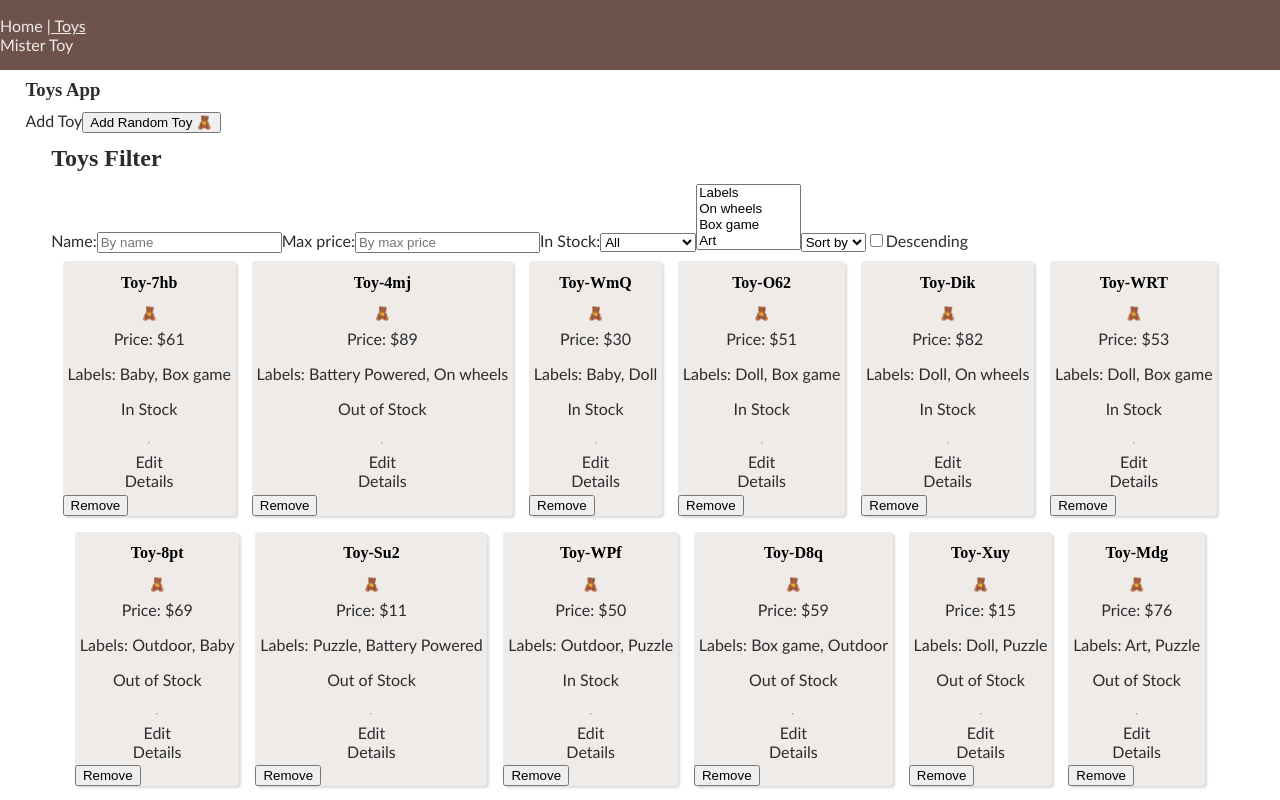
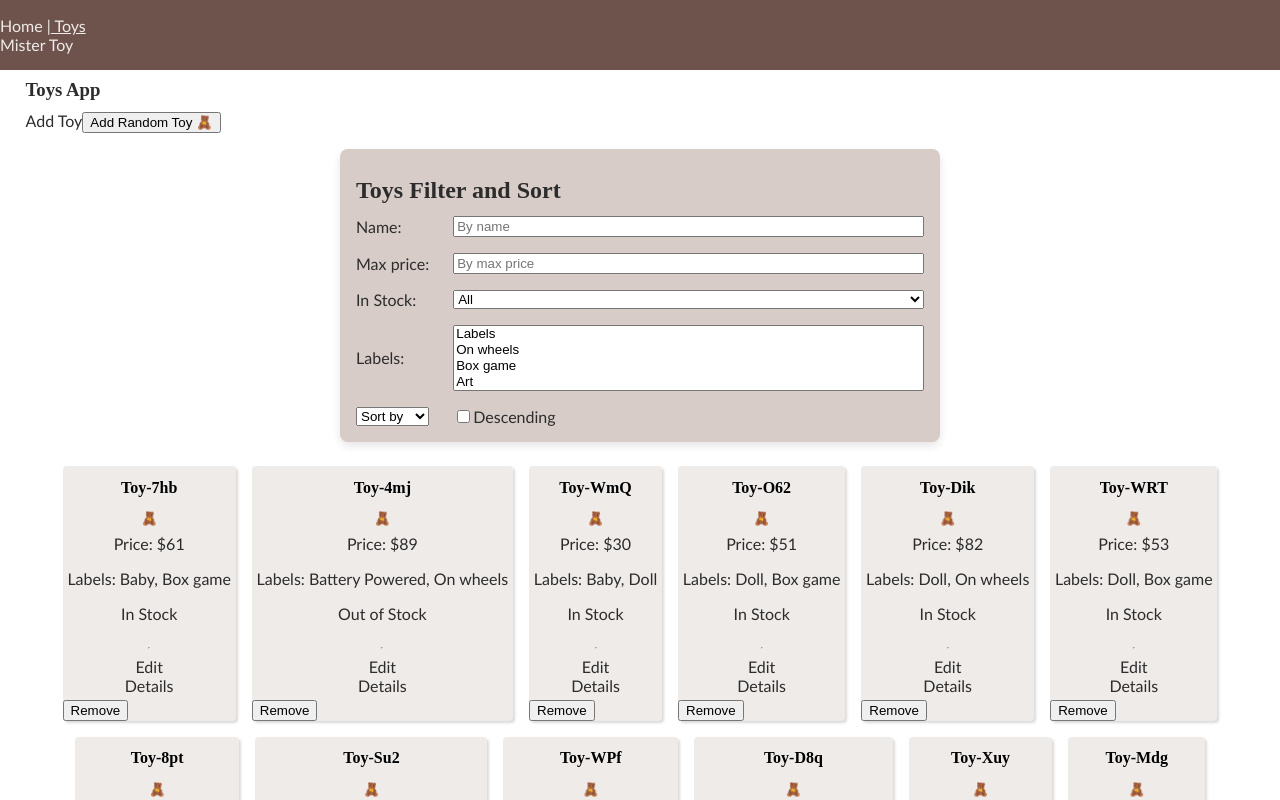
Before and after one commit to AmitBaruchh/MisterToy-Frontend, a React (Vite) app: page /toy in a window 1280 px wide. Shown: the top 800 px of the page. Built offline with nearby package versions, Linux system fonts and the light colour scheme; a web font is replaced by a local one.

Commit message:
Add CSS styling to the ToyFilter component

```diff
--- /dev/null
+++ b/src/assets/style/cmps/ToyFilter.css
@@ -0,0 +1,22 @@
+.toy-filter {
+    background-color: var(--clr2bg);
+    padding: 1em;
+    border-radius: 8px;
+    box-shadow: 0 4px 8px rgba(0, 0, 0, 0.1);
+    max-width: 600px;
+    margin: 1em auto;
+}
+
+.toy-filter .filter-form {
+    display: grid;
+    grid-template-columns: auto 1fr;
+    gap: 1em 1.5em;
+    align-items: center;
+}
+
+.toy-filter label,
+.toy-filter input[type='text'],
+.toy-filter input[type='number'],
+.toy-filter select {
+    cursor: pointer;
+}
--- a/src/assets/style/main.css
+++ b/src/assets/style/main.css
@@ -17,6 +17,7 @@
 @import 'cmps/ToyList.css';
 @import 'cmps/ToyPreview.css';
 @import 'cmps/ToyEdit.css';
+@import 'cmps/ToyFilter.css';
 
 .app {
     display: flex;
--- a/src/cmps/ToyFilter.jsx
+++ b/src/cmps/ToyFilter.jsx
@@ -52,8 +52,8 @@ export function ToyFilter({ filterBy, onSetFilter }) {
 
     return (
         <section className="toy-filter full main-layout">
-            <h2>Toys Filter</h2>
-            <form onSubmit={onSubmitFilter}>
+            <h2>Toys Filter and Sort</h2>
+            <form onSubmit={onSubmitFilter} className="filter-form">
                 <label htmlFor="name">Name:</label>
                 <input
                     type="text"
@@ -81,6 +81,7 @@ export function ToyFilter({ filterBy, onSetFilter }) {
                     <option value="false">Out of Stock</option>
                 </select>
 
+                <label htmlFor="labels">Labels:</label>
                 <select multiple name="labels" value={filterByToEdit.labels || []} onChange={handleChange}>
                     <option value="">Labels</option>
                     {toyLabels.map(label => (
```
